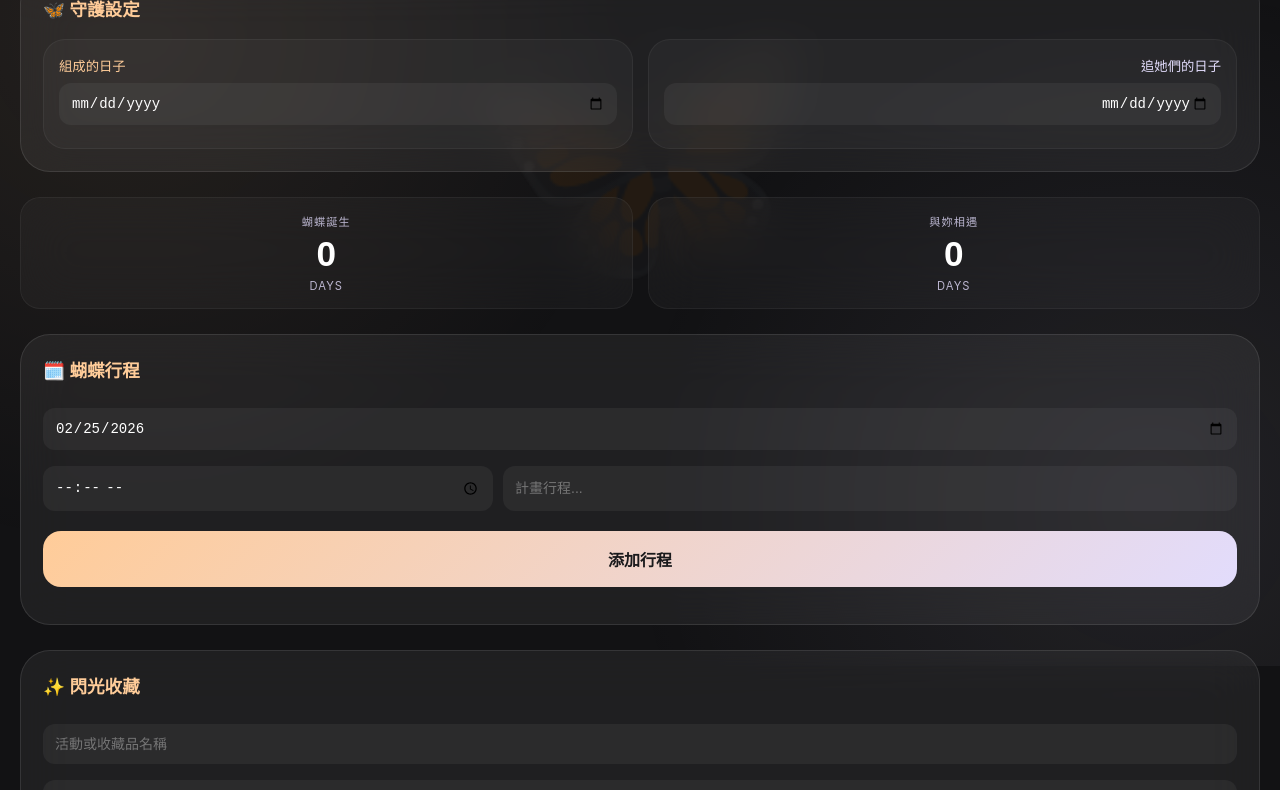
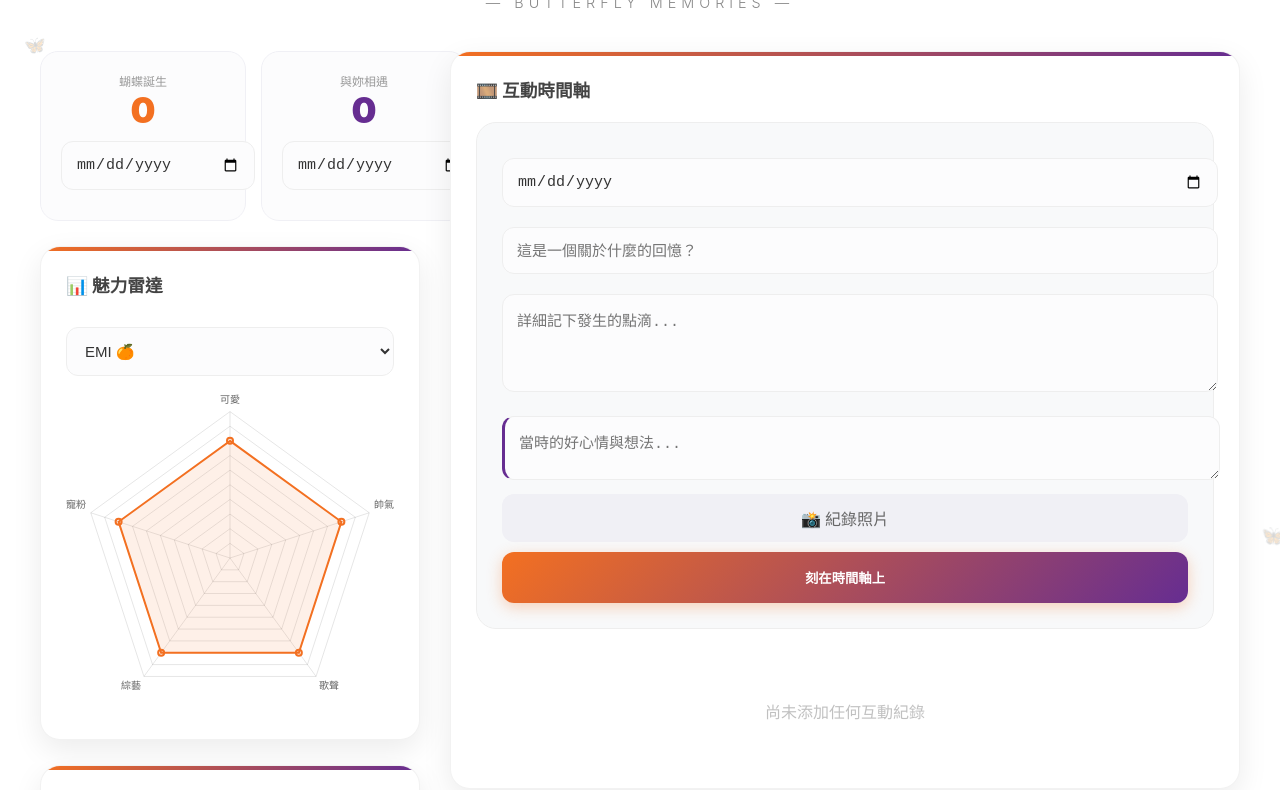
Before and after one commit to 22r6st9m6x-web/eb-log, a plain HTML site: page index.html in a window 1280 px wide. Shown: the part 134-924 px from the top of the page. Drawn offline with nearby package versions, Linux system fonts and the light colour scheme.

Commit message:
Update index.html

```diff
--- a/index.html
+++ b/index.html
@@ -4,192 +4,278 @@
     <meta charset="UTF-8">
     <meta name="viewport" content="width=device-width, initial-scale=1.0, maximum-scale=1.0, user-scalable=no, viewport-fit=cover">
     <title>EB Butterfly Log</title>
-    <meta name="apple-mobile-web-app-capable" content="yes">
-    <meta name="apple-mobile-web-app-status-bar-style" content="black-translucent">
-    <link rel="apple-touch-icon" href="https://img.icons8.com/fluent/180/000000/butterfly.png">
+    <script src="https://cdn.jsdelivr.net/npm/chart.js"></script>
 
     <style>
         :root {
-            --emi-orange: #ffcc99; --bonnie-purple: #e2dcfc;
-            --eb-gradient: linear-gradient(135deg, #ffcc99 0%, #e2dcfc 100%);
-            --bg-dark: #121214; --card-bg: rgba(255, 255, 255, 0.06);
+            --emi-deep-orange: #f37021; /* 深橘 */
+            --bonnie-deep-purple: #662d91; /* 深紫 */
+            --eb-gradient: linear-gradient(135deg, #f37021 0%, #662d91 100%);
+            --bg-white: #ffffff;
+            --card-shadow: 0 10px 30px rgba(0,0,0,0.08);
         }
+
         body {
-            font-family: -apple-system, BlinkMacSystemFont, "SF Pro Display", sans-serif;
-            background-color: var(--bg-dark); color: #ffffff; margin: 0;
-            padding-bottom: env(safe-area-inset-bottom); overflow-x: hidden;
+            font-family: -apple-system, BlinkMacSystemFont, "SF Pro Display", "PingFang TC", sans-serif;
+            background-color: var(--bg-white); color: #333; margin: 0; padding: 0;
+            overflow-x: hidden;
         }
-        .bg-glow {
+
+        /* 🦋 背景蝴蝶動畫 */
+        .butterfly-bg {
             position: fixed; top: 0; left: 0; width: 100%; height: 100%;
-            background: radial-gradient(circle at 10% 20%, rgba(255, 204, 153, 0.08) 0%, transparent 40%),
-                        radial-gradient(circle at 90% 80%, rgba(226, 220, 252, 0.08) 0%, transparent 40%);
-            z-index: -1;
+            z-index: -1; pointer-events: none; overflow: hidden;
         }
-        @keyframes flutter {
-            0%, 100% { transform: translateX(-50%) translateY(0); opacity: 0.04; }
-            50% { transform: translateX(-50%) translateY(-20px); opacity: 0.08; }
+        .butterfly {
+            position: absolute; width: 30px; height: 30px; opacity: 0.2;
+            animation: float 15s infinite ease-in-out;
         }
-        body::before {
-            content: "🦋"; font-size: 280px; position: fixed; top: 15%; left: 50%;
-            transform: translateX(-50%); pointer-events: none; animation: flutter 8s ease-in-out infinite; z-index: 0;
+        @keyframes float {
+            0%, 100% { transform: translate(0, 0) rotate(0deg); }
+            25% { transform: translate(100px, 150px) rotate(15deg); }
+            50% { transform: translate(-50px, 300px) rotate(-10deg); }
+            75% { transform: translate(150px, 450px) rotate(5deg); }
         }
-        .container { padding: 20px; position: relative; z-index: 1; padding-top: calc(env(safe-area-inset-top) + 10px); }
-        .eb-logo { text-align: center; font-size: 2.5rem; font-weight: 800; background: var(--eb-gradient); -webkit-background-clip: text; -webkit-text-fill-color: transparent; letter-spacing: 5px; margin-bottom: 5px; }
-        .eb-symbol { text-align: center; color: var(--bonnie-purple); font-size: 0.65rem; margin-bottom: 30px; letter-spacing: 8px; opacity: 0.5; }
 
-        .card { background: var(--card-bg); backdrop-filter: blur(25px); -webkit-backdrop-filter: blur(25px); border-radius: 30px; padding: 22px; margin-bottom: 25px; border: 1px solid rgba(255, 255, 255, 0.1); }
-        .section-title { font-size: 1.1rem; margin-bottom: 18px; display: flex; align-items: center; gap: 10px; color: var(--emi-orange); font-weight: 600; }
+        .container { max-width: 1200px; margin: 0 auto; padding: 20px; }
 
-        /* 雙紀念日排版 */
-        .milestone-grid { display: grid; grid-template-columns: 1fr 1fr; gap: 15px; text-align: center; }
-        .milestone-card { background: rgba(255,255,255,0.03); padding: 15px; border-radius: 20px; border: 1px solid rgba(255,255,255,0.05); }
-        .milestone-val { font-size: 2.2rem; font-weight: 800; font-family: 'Avenir Next', sans-serif; margin: 5px 0; color: #fff; }
-        .milestone-label { font-size: 0.7rem; color: var(--bonnie-purple); letter-spacing: 1px; opacity: 0.8; }
+        /* 標題設計 */
+        .header-area { text-align: center; margin-bottom: 40px; padding-top: 30px; }
+        .eb-logo {
+            font-size: 3.5rem; font-weight: 900; letter-spacing: 12px; margin: 0;
+            display: flex; justify-content: center; gap: 10px;
+        }
+        .logo-e { color: var(--emi-deep-orange); }
+        .logo-b { color: var(--bonnie-purple-deep); }
+        .sub-title {
+            font-size: 0.9rem; letter-spacing: 5px; color: #888; margin-top: 10px;
+            font-weight: 300; text-transform: uppercase;
+        }
 
-        .wing-grid { display: grid; grid-template-columns: 1fr 1fr; gap: 15px; }
-        .wing { padding: 15px; border-radius: 22px; background: rgba(255,255,255,0.03); border: 1px solid rgba(255,255,255,0.05); }
-        input, textarea { width: 100%; padding: 12px; margin: 8px 0; border-radius: 12px; border: none; background: rgba(255, 255, 255, 0.05); color: white; font-size: 14px; box-sizing: border-box; outline: none; }
-        .btn-eb { background: var(--eb-gradient); color: #1a1a1c; border: none; padding: 16px; border-radius: 18px; font-weight: 700; width: 100%; margin-top: 12px; font-size: 1rem; }
+        /* 佈局架構 */
+        .main-layout { display: grid; grid-template-columns: 1fr; gap: 30px; }
+        @media (min-width: 992px) {
+            .main-layout { grid-template-columns: 380px 1fr; }
+            .left-col { position: sticky; top: 20px; height: fit-content; }
+        }
 
-        .record-item { background: rgba(255,255,255,0.03); padding: 16px; border-radius: 18px; margin-top: 12px; display: flex; justify-content: space-between; align-items: center; }
-        .itinerary-item { display: flex; gap: 15px; padding: 15px 0; margin-left: 10px; border-left: 1px solid rgba(255,255,255,0.1); padding-left: 20px; position: relative; }
-        .itinerary-item::before { content: ""; position: absolute; left: -5px; top: 18px; width: 9px; height: 9px; background: var(--eb-gradient); border-radius: 50%; }
+        /* 卡片設計 - 增加漸變邊框感 */
+        .card {
+            background: #ffffff; border-radius: 20px; padding: 25px;
+            margin-bottom: 25px; box-shadow: var(--card-shadow);
+            border: 1px solid rgba(0,0,0,0.05);
+            position: relative; overflow: hidden;
+        }
+        .card::before {
+            content: ""; position: absolute; top: 0; left: 0; right: 0; height: 4px;
+            background: var(--eb-gradient);
+        }
+
+        .section-title { font-size: 1.1rem; font-weight: 700; color: #444; margin-bottom: 20px; display: flex; align-items: center; gap: 10px; }
+
+        /* 行程與時間軸樣式 */
+        .item-img { width: 100%; border-radius: 12px; margin: 15px 0; box-shadow: 0 5px 15px rgba(0,0,0,0.1); }
+        .tl-tag { font-size: 0.75rem; background: var(--eb-gradient); color: white; padding: 4px 12px; border-radius: 20px; font-weight: bold; margin-bottom: 10px; display: inline-block; }
+        .tl-title { font-size: 1.2rem; font-weight: 800; color: #222; margin-bottom: 10px; }
+        .tl-box { background: #f9f9fb; padding: 18px; border-radius: 15px; font-size: 1rem; color: #555; line-height: 1.6; }
+        .tl-mood-quote { margin-top: 15px; color: var(--bonnie-deep-purple); border-left: 3px solid var(--bonnie-deep-purple); padding-left: 15px; font-style: italic; background: rgba(102, 45, 145, 0.03); padding: 10px 15px; border-radius: 0 10px 10px 0; }
+
+        /* 輸入框優化 */
+        input, textarea, select {
+            width: 100%; padding: 14px; margin: 10px 0; border-radius: 12px; border: 1px solid #eee;
+            background: #fcfcfd; color: #333; font-size: 15px; transition: 0.3s;
+        }
+        input:focus { border-color: var(--emi-deep-orange); outline: none; background: #fff; }
+        .file-label { background: #f0f0f5; padding: 12px; border-radius: 12px; display: block; text-align: center; cursor: pointer; color: #666; font-weight: 500; }
+        .btn-eb { background: var(--eb-gradient); color: white; border: none; padding: 16px; border-radius: 12px; font-weight: 800; width: 100%; cursor: pointer; margin-top: 10px; box-shadow: 0 4px 15px rgba(243, 112, 33, 0.3); }
+
+        .milestone-grid { display: grid; grid-template-columns: 1fr 1fr; gap: 15px; margin-bottom: 25px; }
+        .milestone-card { background: #fcfcfd; padding: 20px; border-radius: 18px; text-align: center; border: 1px solid #f0f0f5; }
     </style>
 </head>
 <body>
-<div class="bg-glow"></div>
+
+<div class="butterfly-bg" id="butterflyBg"></div>
+
 <div class="container">
-    <div class="eb-logo">E B</div>
-    <div class="eb-symbol">—— BUTTERFLY MEMORIES ——</div>
+    <div class="header-area">
+        <h1 class="eb-logo">
+            <span class="logo-e">E</span><span class="logo-b" style="color:#662d91">B</span>
+        </h1>
+        <div class="sub-title">— Butterfly Memories —</div>
+    </div>
 
-    <div class="card">
-        <div class="section-title">🦋 守護設定</div>
-        <div class="wing-grid">
-            <div class="wing">
-                <small style="color:var(--emi-orange)">組成的日子</small>
-                <input type="date" id="anniGroup" oninput="save(); updateDays();">
+    <div class="main-layout">
+        <div class="left-col">
+            <div class="milestone-grid">
+                <div class="milestone-card">
+                    <div style="font-size: 0.75rem; color: #999;">蝴蝶誕生</div>
+                    <div id="daysGroup" style="font-size: 2.2rem; font-weight: 900; color: var(--emi-deep-orange);">0</div>
+                    <input type="date" id="anniGroup" oninput="save(); updateDays();">
+                </div>
+                <div class="milestone-card">
+                    <div style="font-size: 0.75rem; color: #999;">與妳相遇</div>
+                    <div id="daysFollow" style="font-size: 2.2rem; font-weight: 900; color: #662d91;">0</div>
+                    <input type="date" id="anniFollow" oninput="save(); updateDays();">
+                </div>
             </div>
-            <div class="wing" style="text-align:right">
-                <small style="color:var(--bonnie-purple)">追她們的日子</small>
-                <input type="date" id="anniFollow" oninput="save(); updateDays();" style="text-align:right">
+
+            <div class="card">
+                <div class="section-title">📊 魅力雷達</div>
+                <select id="radarTarget" onchange="loadRadar()" style="margin-bottom: 10px;">
+                    <option value="emi">EMI 🍊</option>
+                    <option value="bonnie">BONNIE 💜</option>
+                </select>
+                <canvas id="radarChart"></canvas>
+            </div>
+
+            <div class="card">
+                <div class="section-title">🗓️ 蝴蝶未來行程</div>
+                <input type="date" id="planDate">
+                <input type="text" id="planTitle" placeholder="活動標題...">
+                <label class="file-label">🖼️ 添加配圖 <input type="file" id="planImg" hidden accept="image/*"></label>
+                <button class="btn-eb" onclick="addPlan()">儲存行程</button>
+                <div id="planList" style="margin-top: 20px;"></div>
             </div>
         </div>
-    </div>
 
-    <div class="milestone-grid">
-        <div class="card milestone-card" style="margin-bottom:0">
-            <div class="milestone-label">蝴蝶誕生</div>
-            <div class="milestone-val" id="daysGroup">0</div>
-            <div class="milestone-label">DAYS</div>
+        <div class="right-col">
+            <div class="card">
+                <div class="section-title">🎞️ 互動時間軸</div>
+                <div style="background: #f8f9fa; padding: 25px; border-radius: 20px; margin-bottom: 30px; border: 1px solid #eee;">
+                    <input type="date" id="tlDate">
+                    <input type="text" id="tlTitle" placeholder="這是一個關於什麼的回憶？">
+                    <textarea id="tlDesc" rows="4" placeholder="詳細記下發生的點滴..."></textarea>
+                    <textarea id="tlMood" rows="2" placeholder="當時的好心情與想法..." style="border-left: 3px solid #662d91; color:#662d91"></textarea>
+                    <label class="file-label">📸 紀錄照片 <input type="file" id="tlImg" hidden accept="image/*"></label>
+                    <button class="btn-eb" onclick="addTimeline()">刻在時間軸上</button>
+                </div>
+
+                <div id="timelineContainer"></div>
+            </div>
         </div>
-        <div class="card milestone-card" style="margin-bottom:0">
-            <div class="milestone-label">與妳相遇</div>
-            <div class="milestone-val" id="daysFollow">0</div>
-            <div class="milestone-label">DAYS</div>
-        </div>
-    </div>
-    <div style="height:25px;"></div>
-
-    <div class="card">
-        <div class="section-title">🗓️ 蝴蝶行程</div>
-        <input type="date" id="iDate">
-        <div style="display: flex; gap: 10px;">
-            <input type="time" id="iTime" style="flex: 1.2;">
-            <input type="text" id="iPlan" placeholder="計畫行程..." style="flex: 2;">
-        </div>
-        <button class="btn-eb" onclick="addPlan()">添加行程</button>
-        <div id="itineraryList" style="margin-top: 15px;"></div>
-    </div>
-
-    <div class="card">
-        <div class="section-title">✨ 閃光收藏</div>
-        <input type="text" id="mName" placeholder="活動或收藏品名稱">
-        <input type="number" id="mPrice" placeholder="花費金額" inputmode="numeric">
-        <button class="btn-eb" onclick="addItem()">記錄這一刻</button>
-        <div id="list" style="margin-top: 10px;"></div>
     </div>
 </div>
 
 <script>
-    let items = [], plans = [];
+    let plans = [], timelineData = [], myRadar;
+
+    // 🦋 生成背景蝴蝶
+    function createButterflies() {
+        const colors = ['#f37021', '#662d91', '#ffcc99', '#e2dcfc'];
+        const bg = document.getElementById('butterflyBg');
+        for(let i=0; i<15; i++) {
+            const b = document.createElement('div');
+            b.className = 'butterfly';
+            b.innerHTML = '🦋';
+            b.style.left = Math.random() * 100 + '%';
+            b.style.top = Math.random() * 100 + '%';
+            b.style.fontSize = (Math.random() * 20 + 10) + 'px';
+            b.style.color = colors[Math.floor(Math.random() * colors.length)];
+            b.style.animationDelay = (Math.random() * 10) + 's';
+            bg.appendChild(b);
+        }
+    }
+
+    async function getBase64(file) {
+        return new Promise((res) => {
+            if (!file) res(null);
+            const reader = new FileReader();
+            reader.readAsDataURL(file);
+            reader.onload = () => res(reader.result);
+        });
+    }
 
     function save() {
         localStorage.setItem('eb_anniGroup', document.getElementById('anniGroup').value);
         localStorage.setItem('eb_anniFollow', document.getElementById('anniFollow').value);
+        localStorage.setItem('eb_plans', JSON.stringify(plans));
+        localStorage.setItem('eb_timeline', JSON.stringify(timelineData));
     }
 
     function load() {
         document.getElementById('anniGroup').value = localStorage.getItem('eb_anniGroup') || '';
         document.getElementById('anniFollow').value = localStorage.getItem('eb_anniFollow') || '';
-        items = JSON.parse(localStorage.getItem('eb_items')) || [];
         plans = JSON.parse(localStorage.getItem('eb_plans')) || [];
-        document.getElementById('iDate').valueAsDate = new Date();
-        render(); renderPlans(); updateDays();
+        timelineData = JSON.parse(localStorage.getItem('eb_timeline')) || [];
+        renderPlans(); renderTimeline(); updateDays(); initRadar(); createButterflies();
     }
 
-    function updateDays() {
-        const groupDate = document.getElementById('anniGroup').value;
-        const followDate = document.getElementById('anniFollow').value;
-        const now = new Date();
-
-        if(groupDate) {
-            const diff = Math.floor((now - new Date(groupDate)) / (1000 * 60 * 60 * 24));
-            document.getElementById('daysGroup').innerText = diff >= 0 ? diff : 0;
-        }
-        if(followDate) {
-            const diff = Math.floor((now - new Date(followDate)) / (1000 * 60 * 60 * 24));
-            document.getElementById('daysFollow').innerText = diff >= 0 ? diff : 0;
-        }
-    }
-
-    function addPlan() {
-        const d = document.getElementById('iDate').value, t = document.getElementById('iTime').value, p = document.getElementById('iPlan').value;
-        if(d && t && p) {
-            plans.push({d, t, p});
-            plans.sort((a, b) => (a.d + a.t).localeCompare(b.d + b.t));
-            localStorage.setItem('eb_plans', JSON.stringify(plans));
-            renderPlans();
-            document.getElementById('iPlan').value = '';
+    async function addPlan() {
+        const d = document.getElementById('planDate').value, title = document.getElementById('planTitle').value;
+        const img = await getBase64(document.getElementById('planImg').files[0]);
+        if(d && title) {
+            plans.push({ d, title, img });
+            plans.sort((a,b) => a.d.localeCompare(b.d));
+            save(); renderPlans();
         }
     }
 
     function renderPlans() {
-        document.getElementById('itineraryList').innerHTML = plans.map((item, i) => `
-            <div class="itinerary-item">
-                <div style="min-width: 90px;">
-                    <div style="color:var(--emi-orange); font-weight:700; font-size:0.75rem;">${item.d.replace(/-/g, '/')}</div>
-                    <div style="color:var(--bonnie-purple); font-size:0.9rem;">${item.t}</div>
-                </div>
-                <div style="flex:1; background:rgba(255,255,255,0.03); padding:12px; border-radius:12px; display:flex; justify-content:space-between; align-items:center;">
-                    <span>${item.p}</span>
-                    <button onclick="delPlan(${i})" style="background:none; border:none; color:#ff6b6b; font-size:18px;">×</button>
-                </div>
-            </div>`).join('');
+        const box = document.getElementById('planList');
+        box.innerHTML = plans.map((p, i) => `
+            <div style="background:#fff; padding:15px; border-radius:15px; margin-bottom:10px; box-shadow:0 2px 10px rgba(0,0,0,0.05); border:1px solid #eee;">
+                <div style="color:var(--emi-deep-orange); font-size:0.8rem; font-weight:bold;">${p.d}</div>
+                <div style="margin-top:5px; font-weight:600;">${p.title}</div>
+                ${p.img ? `<img src="${p.img}" class="item-img" style="max-height:120px">` : ''}
+            </div>
+        `).join('');
     }
 
-    function delPlan(i) { plans.splice(i, 1); localStorage.setItem('eb_plans', JSON.stringify(plans)); renderPlans(); }
-
-    function addItem() {
-        const n = document.getElementById('mName').value, p = document.getElementById('mPrice').value;
-        if(n.trim()) {
-            const today = new Date().toISOString().split('T')[0];
-            items.unshift({n, p, d: today});
-            localStorage.setItem('eb_items', JSON.stringify(items));
-            render();
-            document.getElementById('mName').value = ''; document.getElementById('mPrice').value = '';
+    async function addTimeline() {
+        const date = document.getElementById('tlDate').value, title = document.getElementById('tlTitle').value;
+        const desc = document.getElementById('tlDesc').value, mood = document.getElementById('tlMood').value;
+        const img = await getBase64(document.getElementById('tlImg').files[0]);
+        if(date && title) {
+            timelineData.unshift({ date, title, desc, mood, img });
+            save(); renderTimeline();
+            ['tlTitle', 'tlDesc', 'tlMood'].forEach(id => document.getElementById(id).value = '');
         }
     }
 
-    function render() {
-        document.getElementById('list').innerHTML = items.map(i => `
-            <div class="record-item">
-                <span><b style="color:var(--bonnie-purple)">${i.n}</b><br><small style="color:rgba(255,255,255,0.4)">${i.d.replace(/-/g, '/')}</small></span>
-                <span style="color:var(--emi-orange); font-weight:800;">${i.p?'$'+i.p:''}</span>
-            </div>`).join('');
+    function renderTimeline() {
+        const container = document.getElementById('timelineContainer');
+        container.innerHTML = timelineData.map((item, index) => `
+            <div style="margin-bottom:40px; position:relative;">
+                <div class="tl-tag">${item.date}</div>
+                <div class="tl-title">${item.title}</div>
+                <div class="tl-box">
+                    ${item.img ? `<img src="${item.img}" class="item-img" onclick="window.open(this.src)">` : ''}
+                    <div style="white-space: pre-wrap;">${item.desc}</div>
+                    ${item.mood ? `<div class="tl-mood-quote">💭 ${item.mood}</div>` : ''}
+                </div>
+                <button onclick="delTimeline(${index})" style="background:none; border:none; color:#ccc; font-size:0.7rem; margin-top:10px; cursor:pointer;">刪除此紀錄</button>
+            </div>
+        `).join('') || '<div style="text-align:center; opacity:0.3; padding:40px;">尚未添加任何互動紀錄</div>';
     }
 
+    function delTimeline(i){ if(confirm('確定刪除？')){timelineData.splice(i,1); save(); renderTimeline();} }
+    function updateDays() {
+        const g = document.getElementById('anniGroup').value, f = document.getElementById('anniFollow').value, now = new Date();
+        if(g) document.getElementById('daysGroup').innerText = Math.floor((now - new Date(g)) / 86400000);
+        if(f) document.getElementById('daysFollow').innerText = Math.floor((now - new Date(f)) / 86400000);
+    }
+    function initRadar() {
+        const ctx = document.getElementById('radarChart').getContext('2d');
+        myRadar = new Chart(ctx, {
+            type: 'radar',
+            data: {
+                labels: ['可愛', '帥氣', '歌聲', '綜藝', '寵粉'],
+                datasets: [{ data: [80, 80, 80, 80, 80], backgroundColor: 'rgba(243, 112, 33, 0.1)', borderColor: '#f37021', borderWidth: 2 }]
+            },
+            options: { scales: { r: { min: 0, max: 100, ticks: { display: false } } }, plugins: { legend: { display: false } } }
+        });
+        loadRadar();
+    }
+    function loadRadar() {
+        const target = document.getElementById('radarTarget').value;
+        const saved = JSON.parse(localStorage.getItem('eb_radar_' + target)) || [80, 80, 80, 80, 80];
+        myRadar.data.datasets[0].data = saved;
+        myRadar.data.datasets[0].borderColor = target === 'emi' ? '#f37021' : '#662d91';
+        myRadar.update();
+    }
     window.onload = load;
-    setInterval(updateDays, 60000);
 </script>
+
 </body>
 </html>
```
